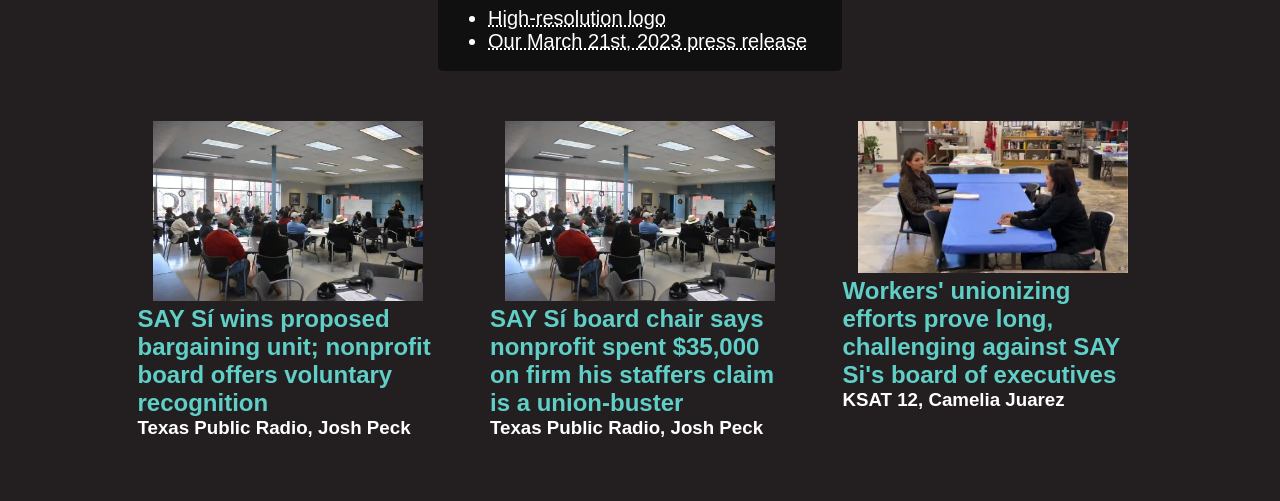
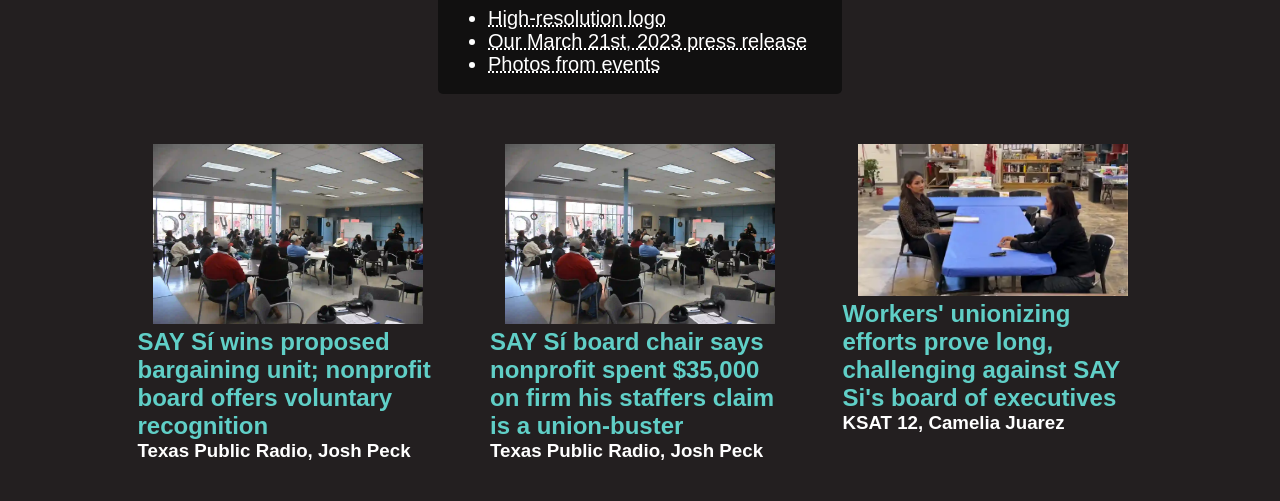
Before and after one commit to saysiunion/saysiunion.com, a plain HTML site: page articles.html in a window 1280 px wide. Shown: the part 182-683 px from the top of the page. Drawn offline with Linux system fonts and the light colour scheme; a web font is replaced by a local one.

Commit message:
Update articles.html

```diff
--- a/articles.html
+++ b/articles.html
@@ -36,6 +36,7 @@
         <ul style="text-align: left;">
             <a href="https://drive.google.com/file/d/1o4i3qXBGUpkNx3eqLUpUnIFJ8qh_F7HP/view?usp=sharing"><li class="presskit">High-resolution logo</li></a>
             <a href="https://drive.google.com/file/d/1VK1jdgIe7DqU-_v4K3wPosz39MI7HR4H/view?usp=share_link" ><li class="presskit">Our March 21st, 2023 press release</li></a>
+            <a href="https://drive.google.com/drive/folders/13QdBkZhZZmbqvkCmAYTOBWT6QsM_uRTM?usp=sharing"><li class="presskit">Photos from events</li></a>
 
         </ul>
     </div>
```
